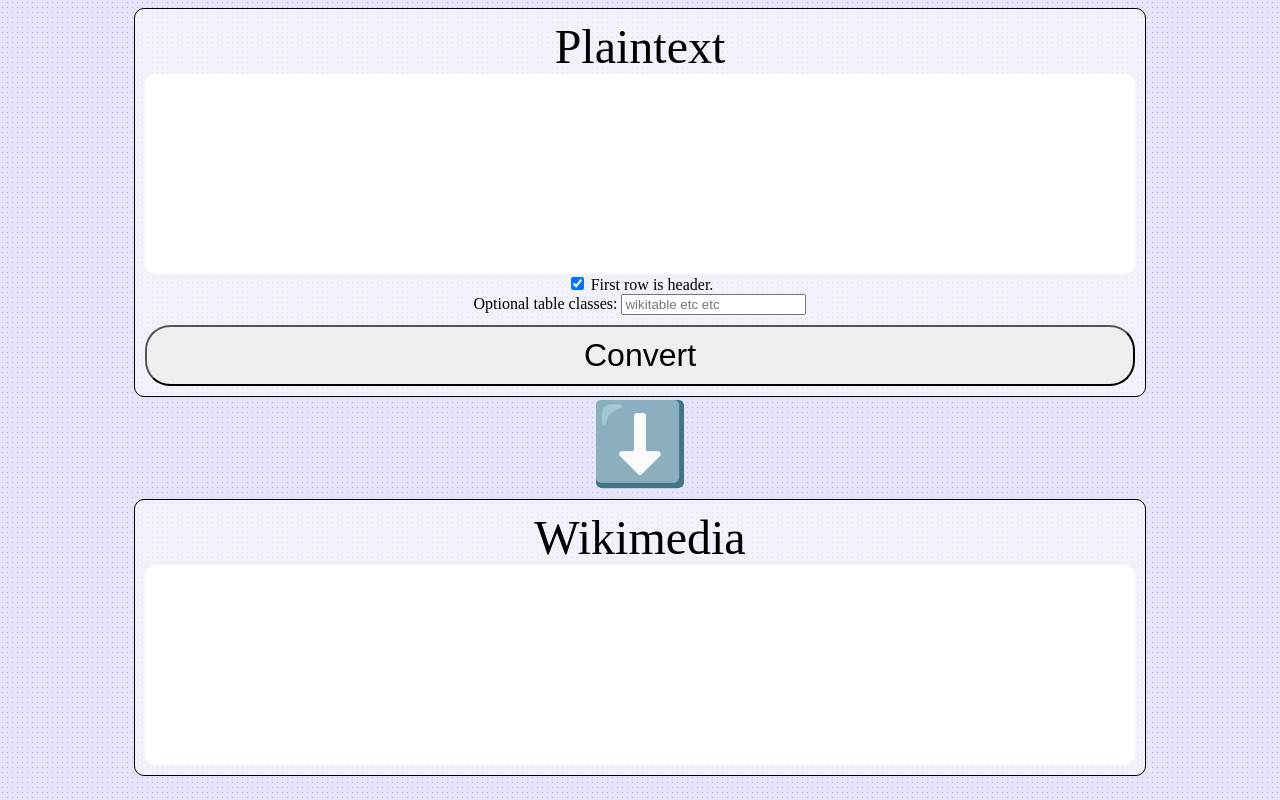
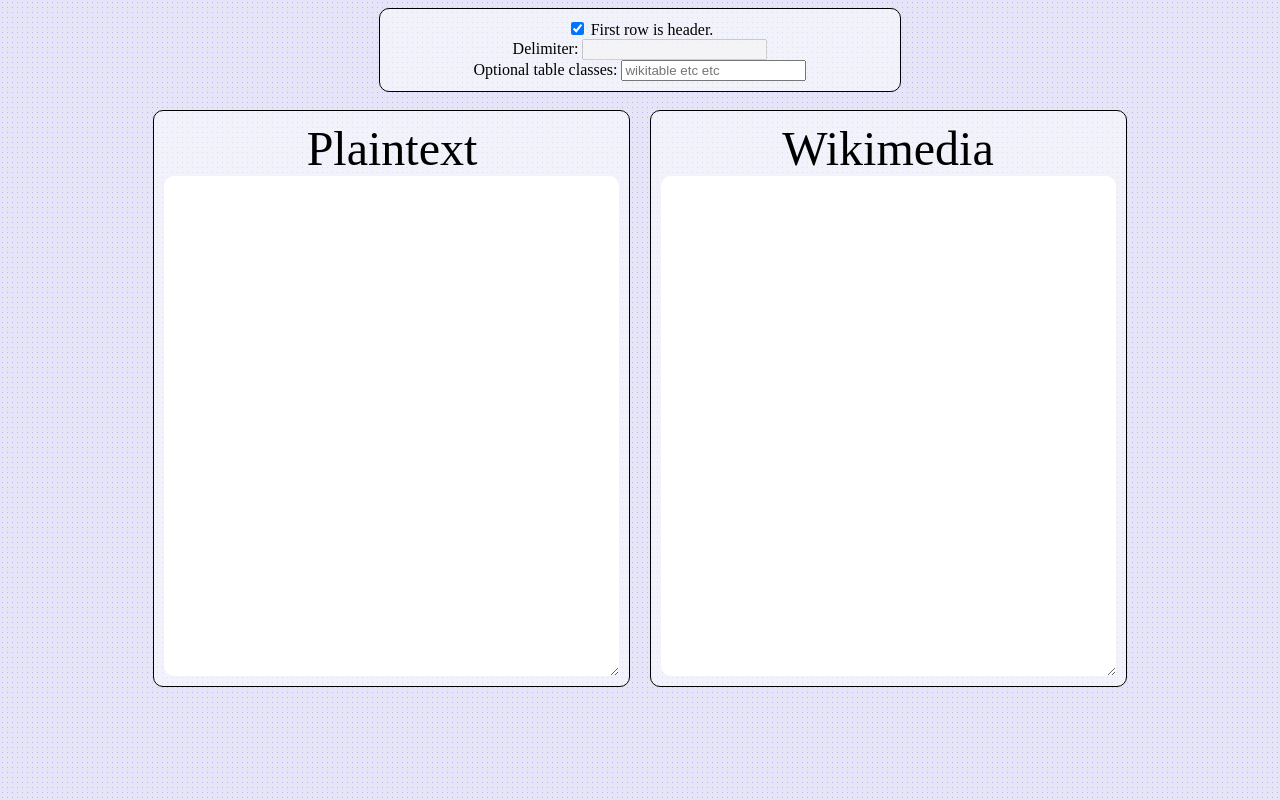
Before and after one commit to jackindisguise/mediawiki-table-generator, a website: page docs/index.html in a window 1280 px wide. Drawn offline with Linux system fonts and the light colour scheme.

Commit message:
chore: more pleasing design IMO

```diff
--- a/docs/index.html
+++ b/docs/index.html
@@ -1,19 +1,23 @@
 <!DOCTYPE html>
 <html>
+	<title>Wikimedia Table Generator</title>
 	<head>
 		<link rel="stylesheet" href="style.css"/>
 		<script src="bundle.js"></script>
 	</head>
 	<body>
+		<div class="options window" style="width: 500px; margin:0 auto;">
+			<input id='impliedHeader' type="checkbox"></input> First row is header.<br/>
+			Delimiter: <input id='delimiter' type="text" disabled="disabled" value="\t"/><br/>
+			Optional table classes: <input id="classes" type="text" placeholder="wikitable etc etc"></input>
+		</div>
+		<br/>
 		<div class="container">
 			<div class="window">
 				<div class="title">Plaintext</div>
 				<textarea id="source"></textarea>
-				<input id='impliedHeader' type="checkbox"></input> First row is header.<br/>
-				Optional table classes: <input id="classes" type="text" placeholder="wikitable etc etc"></input>
-				<button id='convert'>Convert</button>
+				<!--<button id='convert'>Convert</button>-->
 			</div>
-			<div class='separator'>⬇️</div>
 			<div class="window">
 				<div class="title">Wikimedia</div>
 				<textarea id="target" readonly></textarea>
--- a/docs/style.css
+++ b/docs/style.css
@@ -7,13 +7,14 @@
 .container{
 	width:80%;
 	margin:0 auto;
-}
-
-.windowTitle{
-	font-size:300%;
+	display:flex;
+	flex-direction: row;
+	justify-content: space-evenly;
+	align-items: start;
 }
 
 .window{
+	width:45%;
 	text-align:center;
 	padding:10px;
 	border:1px solid #000;
@@ -32,14 +33,14 @@
 .window textarea{
 	box-sizing: border-box;
 	width:100%;
-	height:200px;
+	height:500px;
 	margin:0px;
 	padding:5px;
 	border:0px;
 	border-radius:10px;
 	text-align:left;
 	display:block;
-	resize:none;
+	resize:vertical;
 }
 
 .window .title{
@@ -55,3 +56,7 @@
 	text-align:center;
 	margin-bottom:8px;
 }
+
+.window .options{
+	line-height:30px;
+}
```
